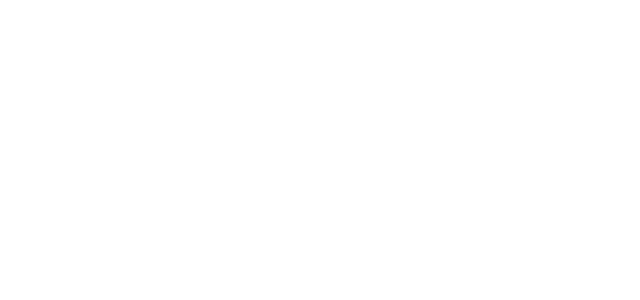
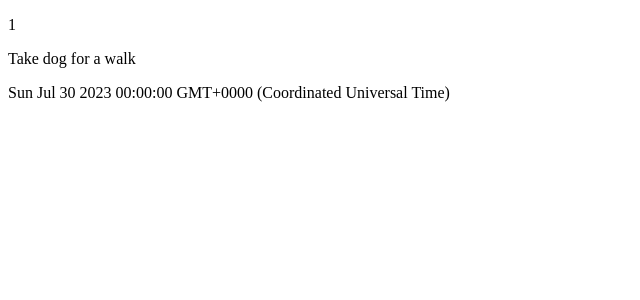
Before and after one commit to AndrDemchuk/angular26-1, an Angular app in the folder appointment-app/: page / in a window 1280 px wide. Shown: the top 300 px of the page, without its empty margins (0-640 px from the left). Built offline with nearby package versions, Linux system fonts and the light colour scheme.

Commit message:
lectures 1-19

```diff
--- a/appointment-app/src/app/app.component.html
+++ b/appointment-app/src/app/app.component.html
@@ -0,0 +1 @@
+<app-appointment-list></app-appointment-list>
--- a/appointment-app/src/app/app.module.ts
+++ b/appointment-app/src/app/app.module.ts
@@ -2,10 +2,12 @@
 import { BrowserModule } from '@angular/platform-browser';
 
 import { AppComponent } from './app.component';
+import { AppointmentListComponent } from './appointment-list/appointment-list.component';
 
 @NgModule({
   declarations: [
-    AppComponent
+    AppComponent,
+    AppointmentListComponent
   ],
   imports: [
     BrowserModule
--- /dev/null
+++ b/appointment-app/src/app/appointment-list/appointment-list.component.html
@@ -0,0 +1,3 @@
+<p>{{ appointment.id}}</p>
+<p>{{ appointment.title}}</p>
+<p>{{ appointment.date}}</p>
--- /dev/null
+++ b/appointment-app/src/app/appointment-list/appointment-list.component.ts
@@ -0,0 +1,17 @@
+import { Component } from '@angular/core';
+import { Appointment } from '../models/appointment'; `
+`
+@Component({
+  selector: 'app-appointment-list',
+  templateUrl: './appointment-list.component.html',
+  styleUrls: ['./appointment-list.component.css']
+})
+export class AppointmentListComponent {
+  appointment: Appointment = {
+    id: 1,
+    title: 'Take dog for a walk',
+    date: new Date('2023-07-30')
+  }
+
+
+}
--- /dev/null
+++ b/appointment-app/src/app/models/appointment.ts
@@ -0,0 +1,5 @@
+export interface Appointment {
+    id: number,
+    title: string,
+    date: Date
+}
```
Also changed, not shown: appointment-app/src/app/appointment-list/appointment-list.component.css (added), 2 other files (tests, documents, lock files or other folders).
